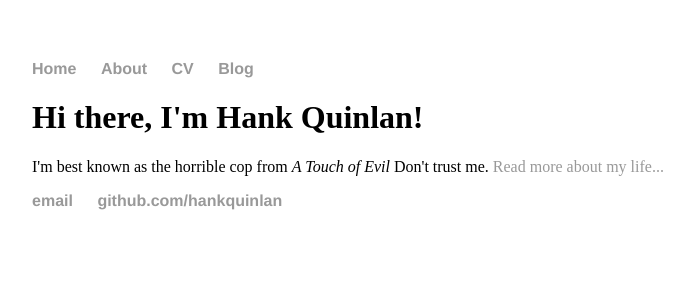
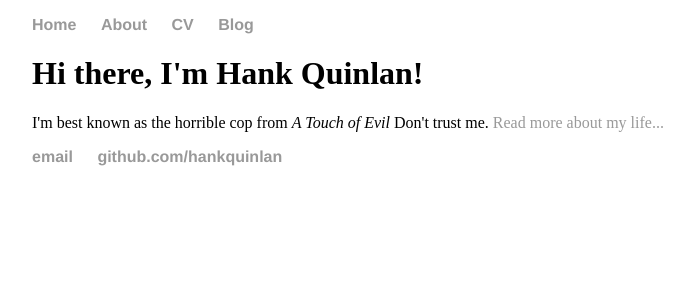
Before and after one commit to BobRendal/BobRendal.github.io, a Jekyll site: the page built from index.html, in a window 1280 px wide. Shown: the top 300 px of the page, without its empty margins (160-854 px from the left). Built offline with Jekyll 4.4.1, drawn with Linux system fonts in a browser that asks for light colours.

Commit message:
Update main.css

```diff
--- a/css/main.css
+++ b/css/main.css
@@ -1,6 +1,7 @@
 body {
-    margin: 60px auto;
+    margin: 0px auto;
     width: 70%;
+    padding:0px;
 }
 nav ul, footer ul {
     font-family:'Helvetica', 'Arial', 'Sans-Serif';
```
